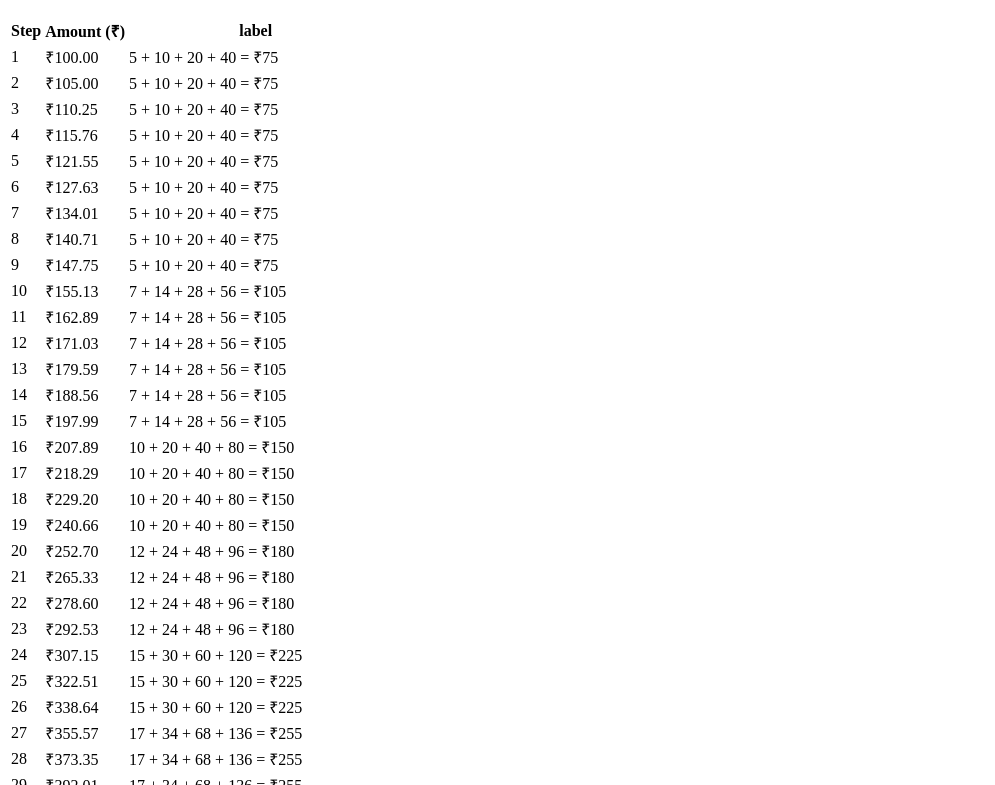
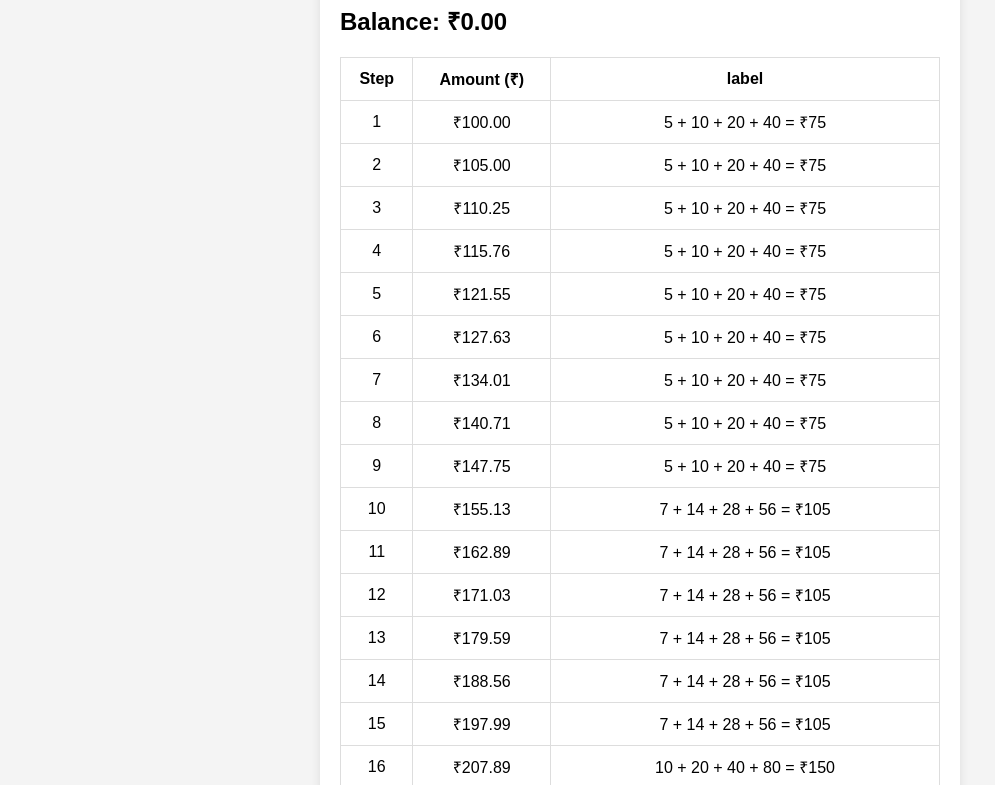
Before and after one commit to akashaswal89/taget100, a plain HTML site: page index.html in a window 1280 px wide. Shown: the part 116-901 px from the top of the page, without its empty margins (0-995 px from the left). Drawn offline with Linux system fonts and the light colour scheme.

Commit message:
Enhance index.html with styling and layout
my

```diff
--- a/index.html
+++ b/index.html
@@ -6,6 +6,60 @@
     <title>Your Balance</title>
     <link rel="stylesheet" href="style.css">
 </head>
+    <style>
+
+
+
+
+
+
+
+
+
+
+
+body {
+    font-family: Arial, sans-serif;
+    background-color: #f4f4f4;
+    margin: 0;
+    padding: 20px;
+}
+
+.container {
+    max-width: 600px;
+    margin: auto;
+    background: white;
+    padding: 20px;
+    border-radius: 8px;
+    box-shadow: 0 0 10px rgba(0, 0, 0, 0.1);
+}
+
+h1 {
+    text-align: center;
+}
+
+table {
+    width: 100%;
+    border-collapse: collapse;
+    margin-top: 20px;
+}
+
+th, td {
+    padding: 10px;
+    text-align: center;
+    border: 1px solid #ddd;
+}
+
+tr.success {
+    background-color: #d4edda;
+}
+
+tr:hover {
+    background-color: #f1f1f1;
+    cursor: pointer;
+}
+
+    </style>
 <body>
     <div class="container">
 
```
